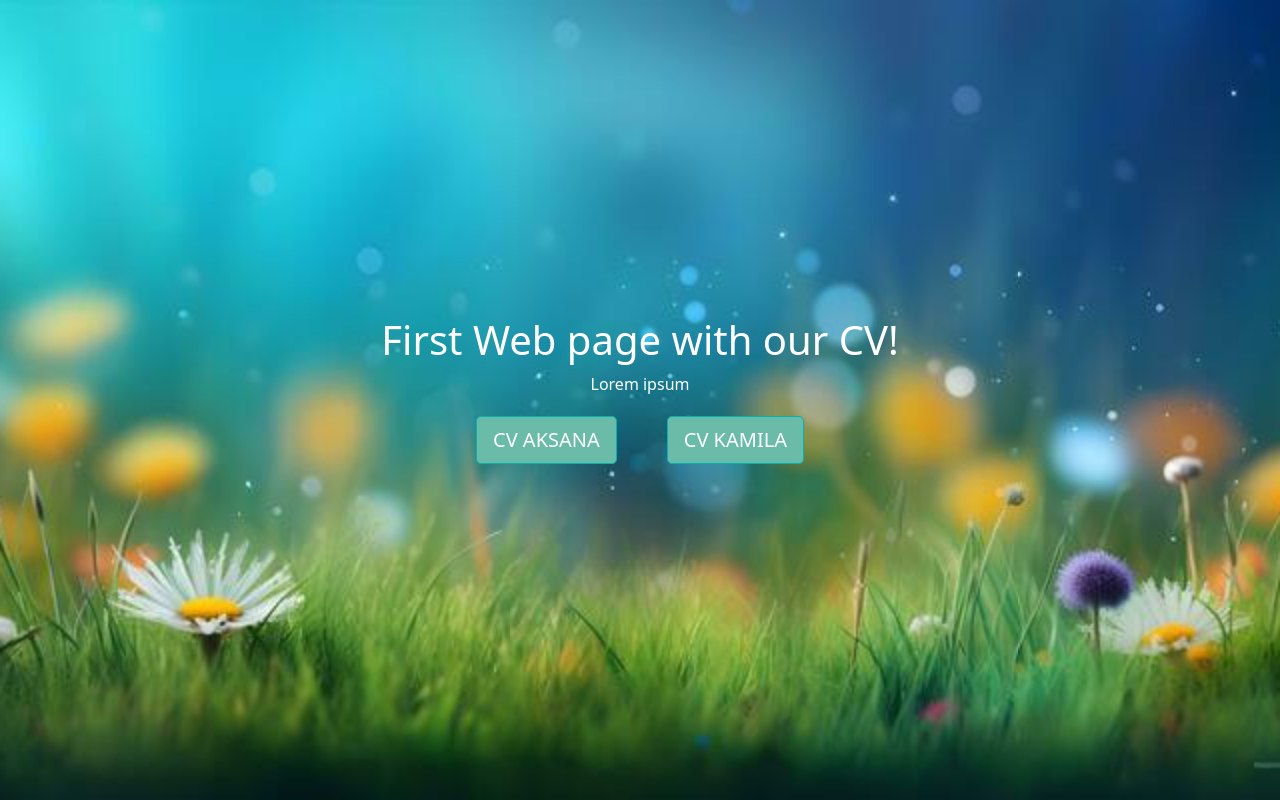
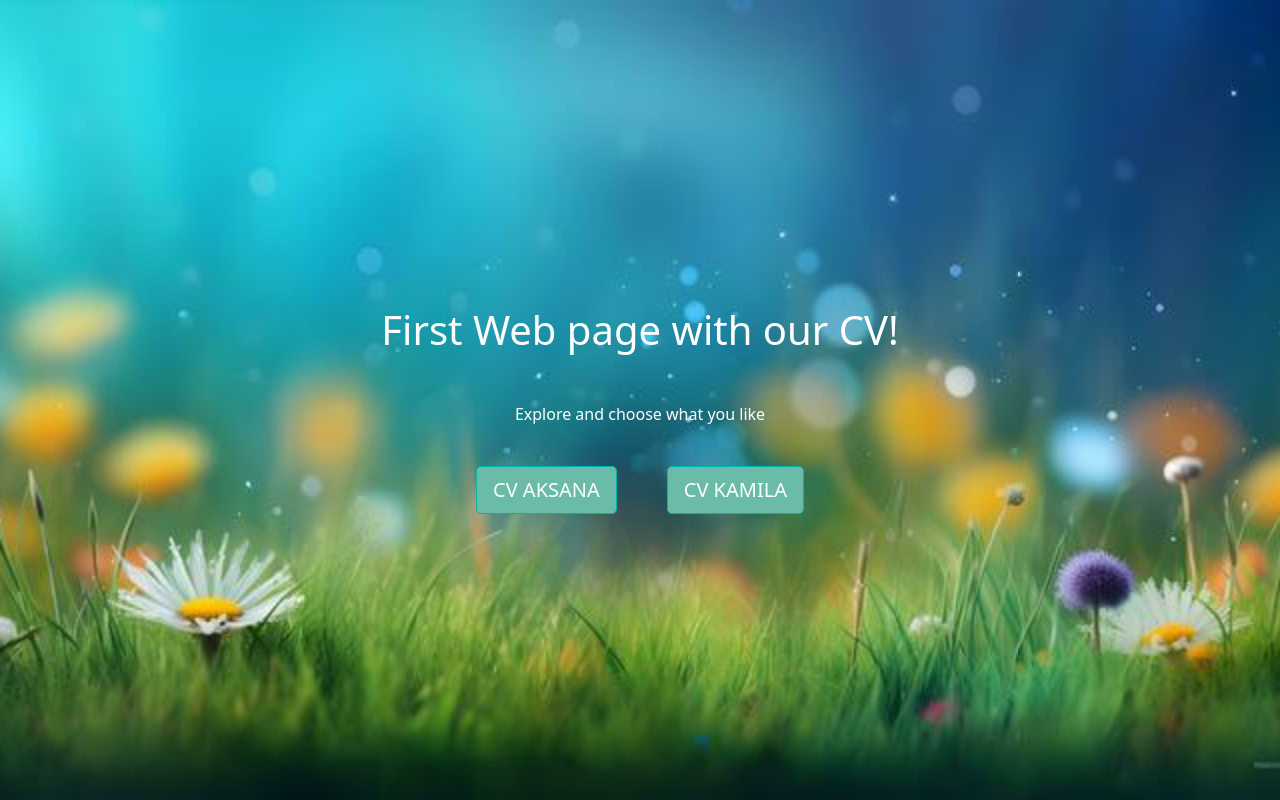
Before and after one commit to ADziakon/rush, a plain HTML site: page index.html in a window 1280 px wide. Drawn offline with Linux system fonts and the light colour scheme.

Commit message:
feat: add pading on main page

```diff
--- a/css/style.css
+++ b/css/style.css
@@ -21,10 +21,14 @@ header {
     display: flex;
     justify-content: center;
     column-gap: 50px;
-    padding: 20px;
+    padding-top: 20px;
 }
 .btn-id{
     border: 1px solid #05b1b1;
     background-color: rgb(106, 187, 167);
     color: #FFF;
 }
+.title-main{
+    padding-top: 20px;
+    padding-bottom: 20px;
+}
--- a/index.html
+++ b/index.html
@@ -12,8 +12,8 @@
         <div class="container">
             <div class="row">
                 <div class="col-12">
-                    <h1 class="text-center text-white">First Web page with our CV!</h1>
-                    <div class="text-center text-white">Lorem ipsum</div>
+                    <h1 class="text-center text-white title-main">First Web page with our CV!</h1>
+                    <div class="text-center text-white title-main">Explore and choose what you like</div>
                     <div class="buttons">
                         <a href="./pages/cv_aksana.html" class="btn btn-lg text-uppercase btn-id">CV Aksana</a>
                         <a href="./pages/cv_kamila.html" class="btn btn-lg text-uppercase btn-id">CV Kamila</a>
```
